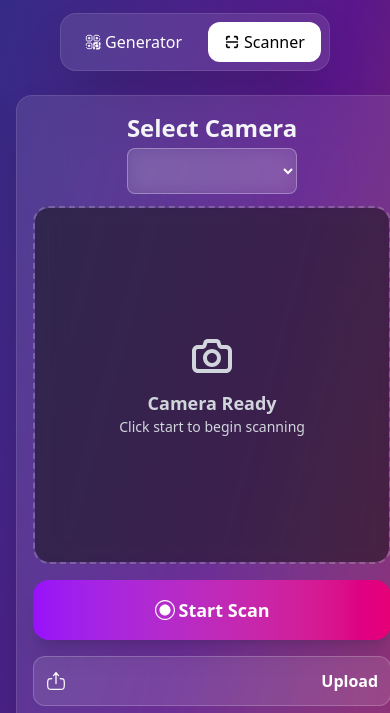
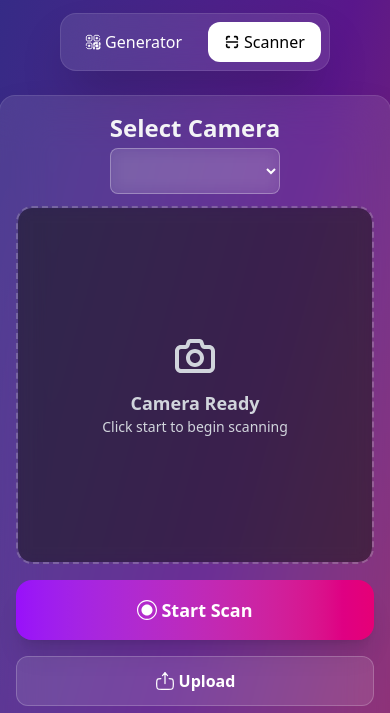
Before and after one commit to varoonk21/Qr-Generator-and-Scanner, a website: page src/index.html in a window 390 px wide. Both pictures are taken after a click on the button "Scanner". Shown: the part 131-844 px from the top of the page. Drawn offline with nearby package versions, Linux system fonts and the light colour scheme; a script that the page names is missing.

Commit message:
set the scanner container margin

```diff
--- a/src/index.html
+++ b/src/index.html
@@ -526,7 +526,7 @@
 
         <!-- Scanner containner -->
         <main id="scanner-container"
-            class="m-4 p-4 sm:p-6 bg-white/10 backdrop-blur-xl rounded-2xl shadow-2xl border border-white/10 items-center gap-6 mx-auto hidden">
+            class="m-4 p-4 sm:p-6 bg-white/10 backdrop-blur-xl rounded-2xl shadow-2xl border border-white/10 items-center gap-6 hidden">
 
             <!-- left side -->
             <div id="left-side" class=" flex flex-col items-center justify-center w-full">
@@ -582,7 +582,7 @@
                     </button>
 
                     <label for="upload-input"
-                        class="bg-white/10 hover:bg-white/80 hover:text-purple-700 hover:scale-105 text-white px-3 py-3 rounded-xl transition-all duration-300 border border-white/20 flex items-center justify-between gap-1 cursor-pointer font-bold">
+                        class="bg-white/10 hover:bg-white/80 hover:text-purple-700 hover:scale-105 text-white px-3 py-3 rounded-xl transition-all duration-300 border border-white/20 flex items-center md:justify-between justify-center gap-1 cursor-pointer font-bold">
                         <svg class="w-5 h-5" viewBox="0 0 24 24" fill="none" xmlns="http://www.w3.org/2000/svg">
                             <g id="SVGRepo_bgCarrier" stroke-width="0"></g>
                             <g id="SVGRepo_tracerCarrier" stroke-linecap="round" stroke-linejoin="round"></g>
@@ -660,7 +660,8 @@
                         </button>
 
                         <button id="save-btn"
-                            class=" flex items-center justify-center space-x-2 bg-white/10 hover:bg-white/20 text-white px-4 py-3 rounded-xl transition-all duration-300 cursor-pointer border border-white/20 active:scale-95"><svg
+                            class=" flex items-center justify-center space-x-2 bg-white/10 hover:bg-white/20 text-white px-4 py-3 rounded-xl transition-all duration-300 cursor-pointer border border-white/20 active:scale-95">
+                            <svg
                                 xmlns="http://www.w3.org/2000/svg" width="24" height="24" viewBox="0 0 24 24"
                                 fill="none" stroke="currentColor" stroke-width="2" stroke-linecap="round"
                                 stroke-linejoin="round" class="lucide lucide-download w-4 h-4">
@@ -689,7 +690,7 @@
                     </div>
                 </div>
                 <div id="tips"
-                    class="w-full mx-auto bg-white/5 backdrop-blur-xl rounded-2xl shadow-xl text-white p-6 border border-white/10 mt-6">
+                    class="w-full bg-white/5 backdrop-blur-xl rounded-2xl shadow-xl text-white p-6 border border-white/10 mt-6">
                     <h4 class="text-lg font-bold mb-2">Tips</h4>
                     <ul class="text-sm text-white/70 list-disc list-inside">
                         <li>Ensure the QR code is clearly visible in the camera</li>
```
